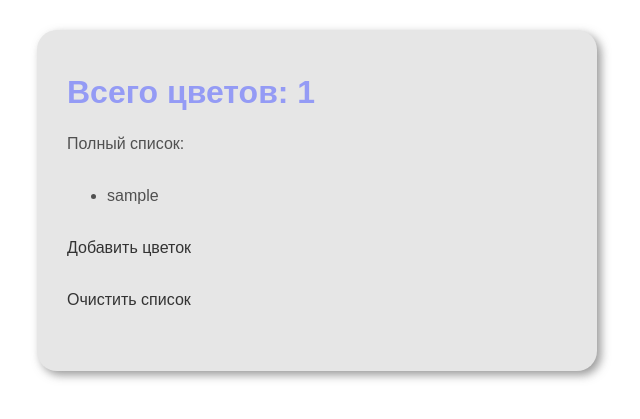
After one commit to Anjelaaaaa/web-programming-labs, a Flask app: page /lab2/all_flowers/ in a window 1280 px wide. The commit adds this page. Shown: the top 419 px of the page, without its empty margins (323-963 px from the left). Run offline with Flask 3, Linux system fonts and the light colour scheme.

Commit message:
Улучшения по выводу цветов

```diff
--- a/app.py
+++ b/app.py
@@ -96,7 +96,7 @@ def created():
     </head>
     <body>
         <h1 class="resource">Отказано: башня уже построена</h1>
-        <div class="tower"><img class="tower" src="''' + path + '''"></div>
+        <div class="center"><img class="tower" src="''' + path + '''"></div>
     </body>
 </html>
 ''', 400
@@ -111,7 +111,7 @@ def created():
     </head>
     <body>
         <h1 class="resource">Успешно: башня построена</h1>
-        <div class="tower"><img class="tower" src="''' + path + '''"></div>
+        <div class="center"><img class="tower" src="''' + path + '''"></div>
     </body>
 </html>
 ''', 201
@@ -132,7 +132,7 @@ def delete():
     </head>
     <body>
         <h1 class="resource">Успешно: башня разрушена</h1>
-        <div class="tower"><img class="tower" src="''' + path + '''"></div>
+        <div class="center"><img class="tower" src="''' + path + '''"></div>
     </body>
     </body>
 </html>
@@ -574,22 +574,95 @@ flower_list = ['роза', 'тюльпан', 'незабудка', 'ромашк
 
 @app.route("/lab2/flowers/<int:flower_id>")
 def flowers(flower_id):
+    style = url_for("static", filename="main.css")
     if flower_id >= len(flower_list):
-        return "Такого цветка нет", 404
+        return f'''
+<!DOCTYPE html>
+<html>
+    <head>
+        <link rel="stylesheet" href="{style}">
+        <title>Ошибка</title>
+    </head>
+    <body>
+        <h1 class="flower">Такого цветка нет</h1>
+        <div class="flower"><a href="/lab2/all_flowers/">Полный список цветов</a></div>
+    </body>
+</html>
+''', 404
     else:
-        return "Цветок: " + flower_list[flower_id]
+        return f'''
+<!DOCTYPE html>
+<html>
+    <head>
+        <link rel="stylesheet" href="{style}">
+        <title>Вывод цветка</title>
+    </head>
+    <body>
+        <h1 class="flower">Цветок: {flower_list[flower_id]}</h1>
+        <div class="flower"><a href="/lab2/all_flowers/">Полный список цветов</a></div>
+    </body>
+</html>
+'''
 
 @app.route("/lab2/add_flower/<name>")
 def add_flower(name):
     flower_list.append(name)
+    style = url_for("static", filename="main.css")
     return f'''
 <!DOCTYPE html>
 <html>
+    <head>
+        <link rel="stylesheet" href="{style}">
+        <title>Добавление цветка</title>
+    </head>
     <body>
-        <h1>Добавлен новый цветок</h1>
-        <p>Название нового цветка: {name}</p>
-        <p>Всего цветов: {len(flower_list)}</p>
-        <p>Полный список: {flower_list}</p>
+        <div class="list flowers">
+            <h1 class="newflower">Добавлен новый цветок</h1>
+            <p>Название нового цветка: {name}</p>
+            <p>Всего цветов: {len(flower_list)}</p>
+            <p>Полный список: {flower_list}</p>
+            <a href="/lab2/all_flowers/">Полный список цветов</a>
+        <div>
+    </body>
+</html>
+'''
+
+@app.route("/lab2/add_flower/")
+def flower():
+    style = url_for("static", filename="main.css")
+    return '''
+<!DOCTYPE html>
+<html>
+    <head>
+        <link rel="stylesheet" href="''' + style + '''">
+        <title>Имя цветка</title>
+    </head>
+    <body>
+        <h1 class="flower">Задайте имя цветка в адресе страницы</h1>
+    </body>
+</html>
+''', 400
+
+@app.route("/lab2/all_flowers/")
+def all_flowers():
+    style = url_for("static", filename="main.css")
+    return render_template('flower.html', flower_list=flower_list)
+
+@app.route("/lab2/clean_flowers/")
+def clean_flowers():
+    style = url_for("static", filename="main.css")
+    global flower_list
+    flower_list = []
+    return '''
+<!DOCTYPE html>
+<html>
+    <head>
+        <link rel="stylesheet" href="''' + style + '''">
+        <title>Имя цветка</title>
+    </head>
+    <body>
+        <h1 class="flower">Список полностью очищен</h1>
+        <div class="flower"><a href="/lab2/all_flowers/">Показать список цветов</a></div>
     </body>
 </html>
 '''
--- a/static/main.css
+++ b/static/main.css
@@ -65,20 +65,20 @@ div.menu:hover {
     background-color: rgba(216, 221, 252, 0.808);
 }
 .list {
-    background-color: rgb(248, 217, 230);
     border-radius: 20px;
     box-shadow: 4px 4px 10px rgba(75, 75, 75, 0.568);
     width: 500px;
     margin: 30px auto;
+    padding: 30px;
 }
 .lab1 {
-    padding: 30px;
+    background-color: rgb(248, 217, 230);
 }
 .lab2 {
     background-color: rgb(221, 248, 217);
     padding: 10px;
 }
-div.center {
+.center {
     text-align: center;
 }
 .header1 {
@@ -119,9 +119,6 @@ div.spisok {
 }
 div.spisok:hover {
     box-shadow: 0 0 15px rgba(245, 115, 178, 0.671);
-}
-div.tower {
-    text-align: center;
 }
 img.tower {
     width: 600px;
@@ -224,3 +221,14 @@ div.phrase {
     box-shadow: 4px 4px 10px rgba(75, 75, 75, 0.568);
     margin: auto;
 }
+.flower {
+    text-align: center;
+    color: rgb(148, 155, 245);
+    margin: 50px;
+}
+.flowers {
+    background-color: rgb(230, 230, 230);
+}
+.newflower {
+    color: rgb(148, 155, 245);
+}
--- /dev/null
+++ b/templates/flower.html
@@ -0,0 +1,20 @@
+<!DOCTYPE html>
+<html>
+    <head>
+        <title>Цветы</title>
+    </head>
+    <link rel="stylesheet" href="{{ url_for('static', filename='main.css') }}">
+    <body>
+        <div class="list flowers">
+            <h1 class="newflower">Всего цветов: {{ flower_list|length }}</h1>
+            <div>Полный список:</div>
+            <ul>
+                {% for fl in flower_list %}
+                <li>{{ fl }}</li>
+                {% endfor %}
+            </ul>
+            <div><a href="/lab2/add_flower/">Добавить цветок</a></div>
+            <div><a href="/lab2/clean_flowers/">Очистить список</a></div>
+        </div>
+    </body>
+</html>
```
